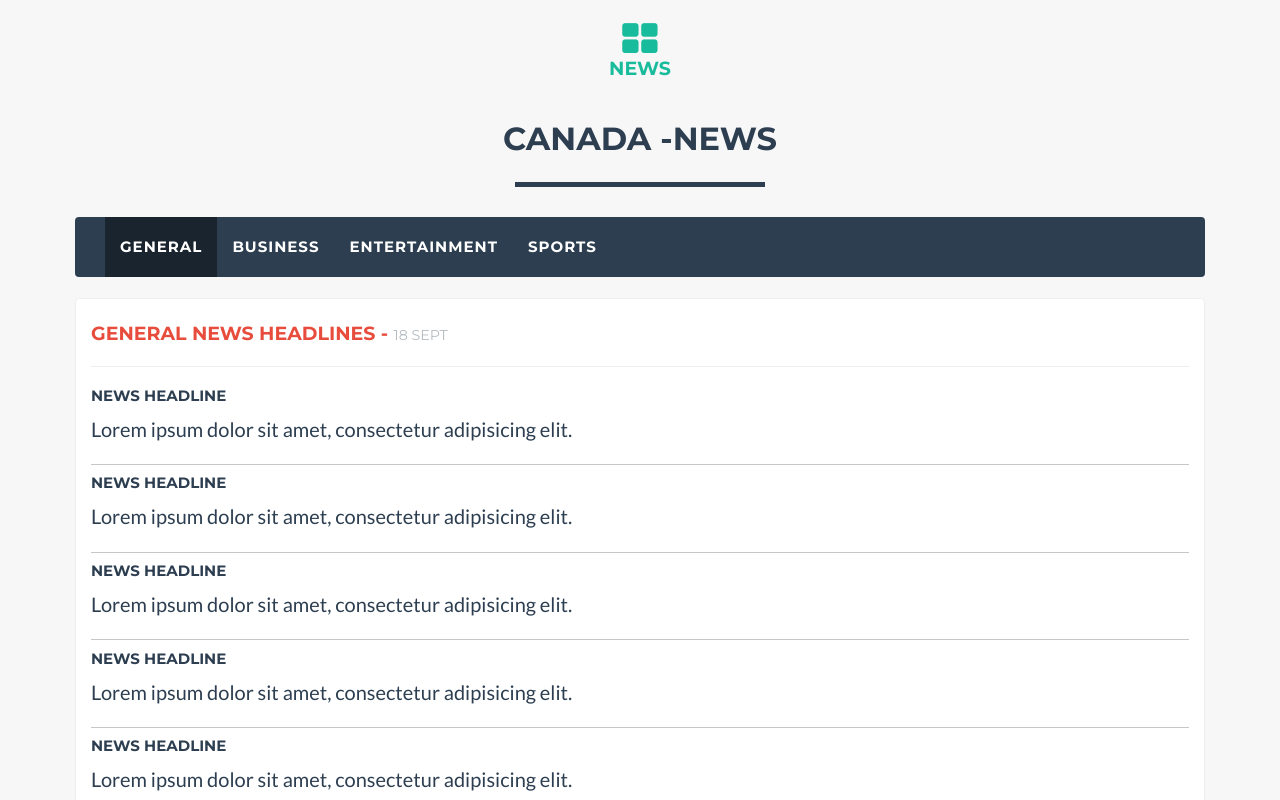
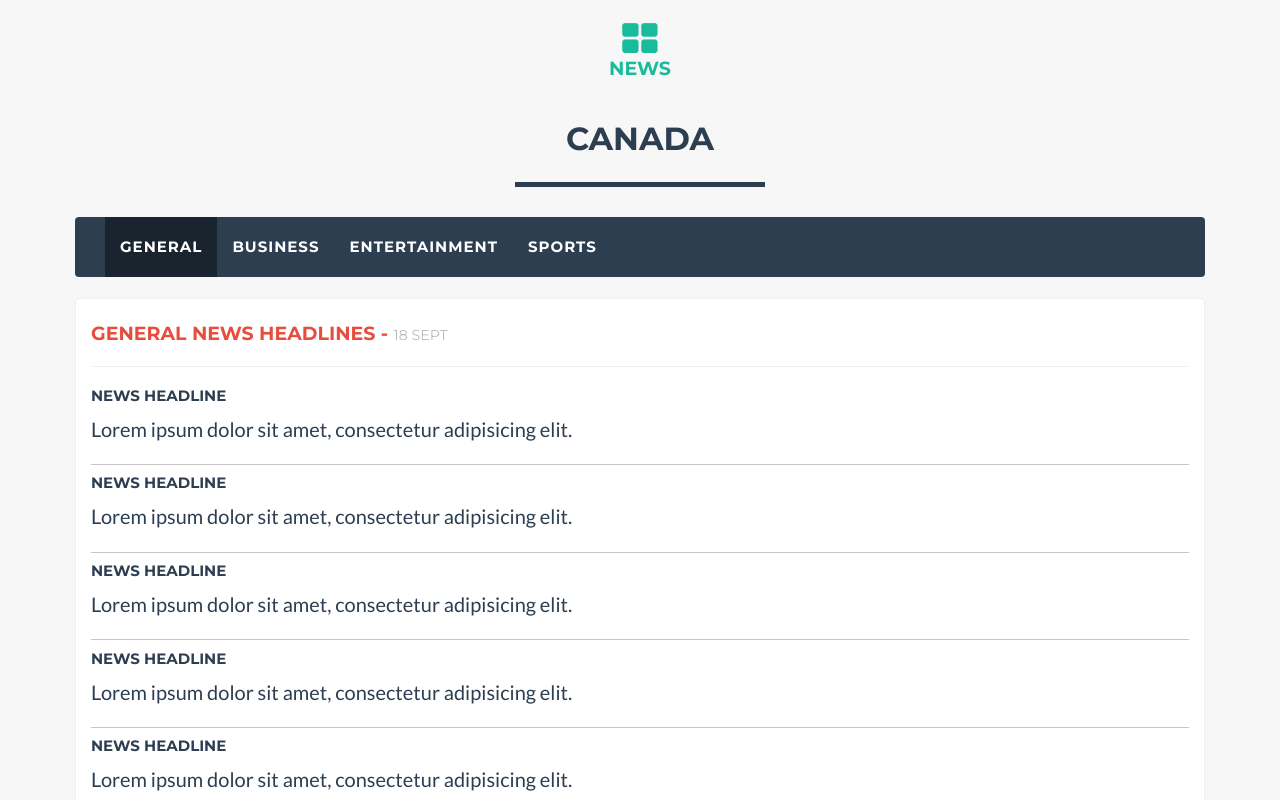
Before and after one commit to swapna-chidre/ultimate_news, a plain HTML site: page canada.html in a window 1280 px wide. Shown: the top 800 px of the page. Drawn offline with nearby package versions, Linux system fonts and the light colour scheme; some packages are replaced by stand-ins of ours; a script that the page names is missing.

Commit message:
new
desc

```diff
--- a/canada.html
+++ b/canada.html
@@ -40,7 +40,7 @@
                     <div class="row">
                         <div class="col-lg-12 no-padding">
                             <div class="modal-body">
-                                <h2>CANADA -news</h2>
+                                <h2>CANADA</h2>
                                 <hr class="star-primary">
                                 <div role="tabpanel">
                                     <nav class="navbar navbar-default" role="navigation">
```
